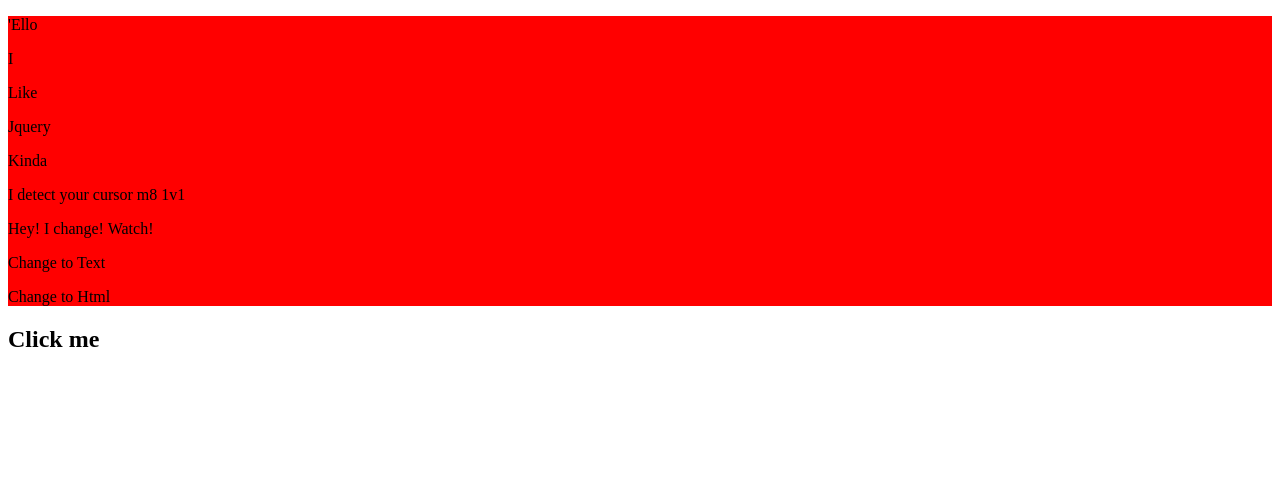
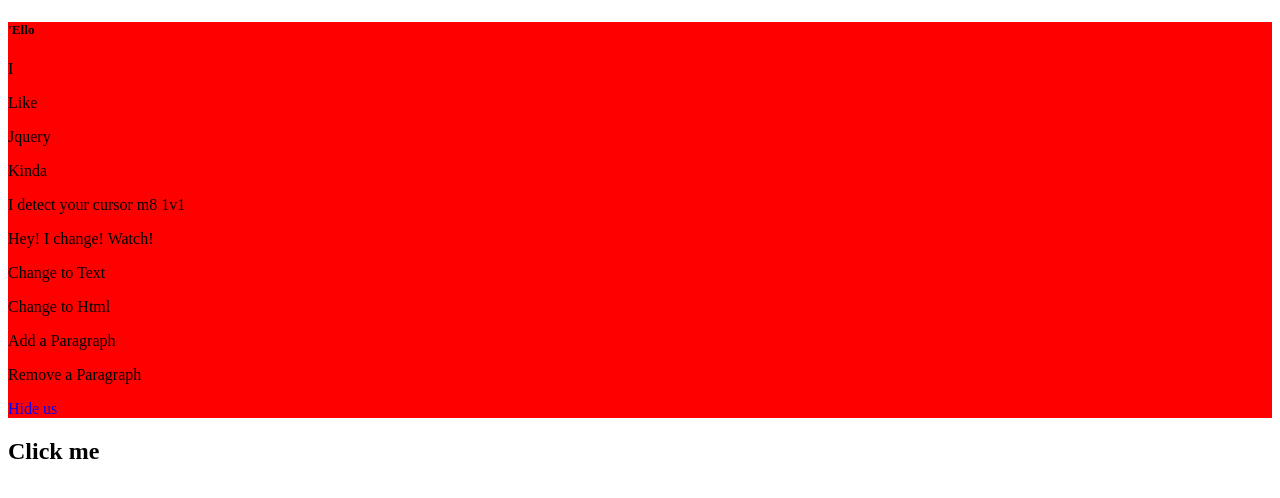
Before and after one commit to IwataB/Portfolio3, a plain HTML site: page public_html/index.html in a window 1280 px wide. Drawn offline with nearby package versions, Linux system fonts and the light colour scheme.

Commit message:
End of 1/14/15

```diff
--- a/public_html/index.html
+++ b/public_html/index.html
@@ -13,7 +13,7 @@ and open the template in the editor.
     </head>
     <body>
         <div class="ik">
-            <p>'Ello</p>
+            <h5 class="hidden">'Ello</h5>
             <p>I</p>
             <p>Like</p>
             <p>Jquery</p>
@@ -23,6 +23,9 @@ and open the template in the editor.
             <p class="mouseText"></p>
             <p class="changeToText">Change to Text</p>
             <p class="changeToHtml">Change to Html</p>
+            <p class="addPara">Add a Paragraph</p>
+            <p class="removePara">Remove a Paragraph</p>
+            <p class="hideThePage">Hide us</p>
         </div>
         <div>
         </div>
--- a/public_html/script.js
+++ b/public_html/script.js
@@ -1,7 +1,9 @@
 $("document").ready(function(){
     $(".ik").css("background-color", "red");
 
-    $('.mouseText').css("color", "blue");
+    $(".mouseText").css("color", "blue");
+
+    $("p:last").css("color", "blue");
 
     $(".mouseDetect").bind('mouseover', mouseOverMe).bind('mouseout', mouseOutMe);
 
@@ -10,6 +12,12 @@ $("document").ready(function(){
     $(".changeToText").bind('click', changeToText);
 
     $(".changeToHtml").bind('click', changeToHtml);
+
+    $(".addPara").bind('click', addPara);
+
+    $(".removePara").bind('click', removePara);
+
+    $(".hideThePage").bind('click', hideThePage);
 });
 
 function mouseOverMe(){
@@ -61,3 +69,7 @@ function changeToText(){
 function changeToHtml(){
     $(".changed").html("<h2>See my skillz?</h2>");
 }
+
+function hideThePage(){
+    $(".hidden").hide('slide', {}, 2500);
+}
```
